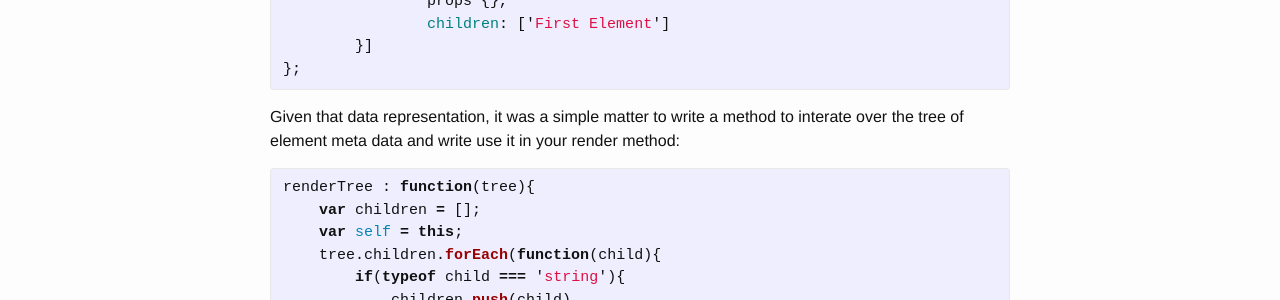
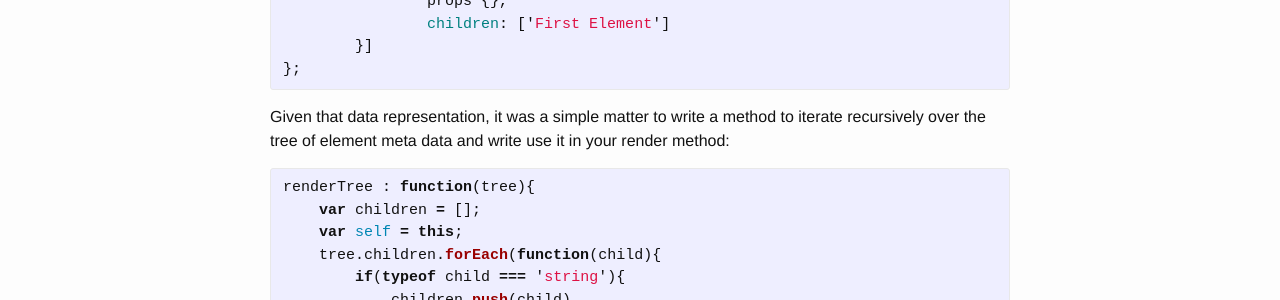
Before and after one commit to caseylmanus/caseylmanus.github.io, a Jekyll site: the page built from _posts/2015-04-28-ReactJS-Without-JSX.md, in a window 1280 px wide. Shown: the part 1178-1478 px from the top of the page. Built offline with Jekyll 4.4.1, drawn with Linux system fonts in a browser that asks for light colours.

Commit message:
fixed typo

```diff
--- a/_posts/2015-04-28-ReactJS-Without-JSX.md
+++ b/_posts/2015-04-28-ReactJS-Without-JSX.md
@@ -54,7 +54,7 @@ var element  = {
 };
 {% endhighlight %}
 
-Given that data representation, it was a simple matter to write a method to interate over the tree of element meta data
+Given that data representation, it was a simple matter to write a method to iterate recursively over the tree of element meta data
 and write use it in your render method:
 
 {% highlight JavaScript %}
```
